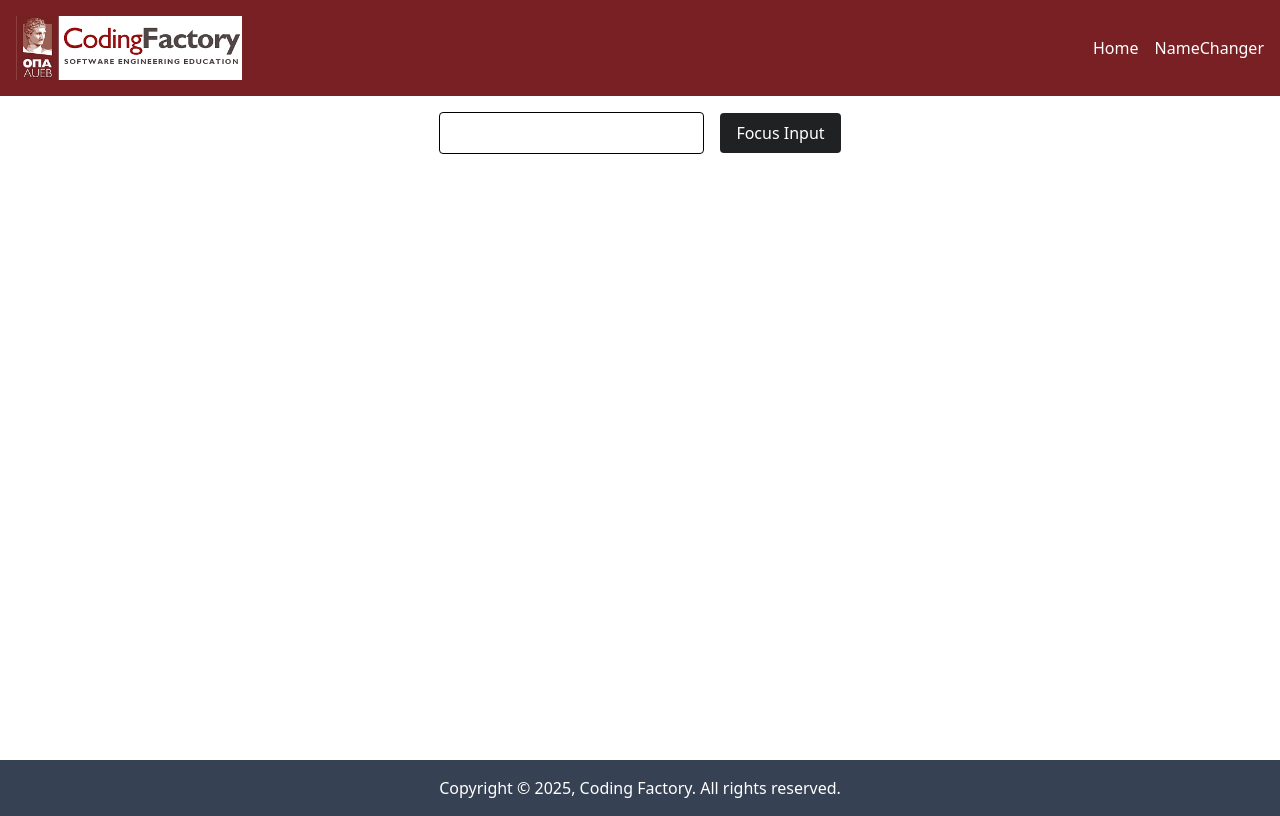
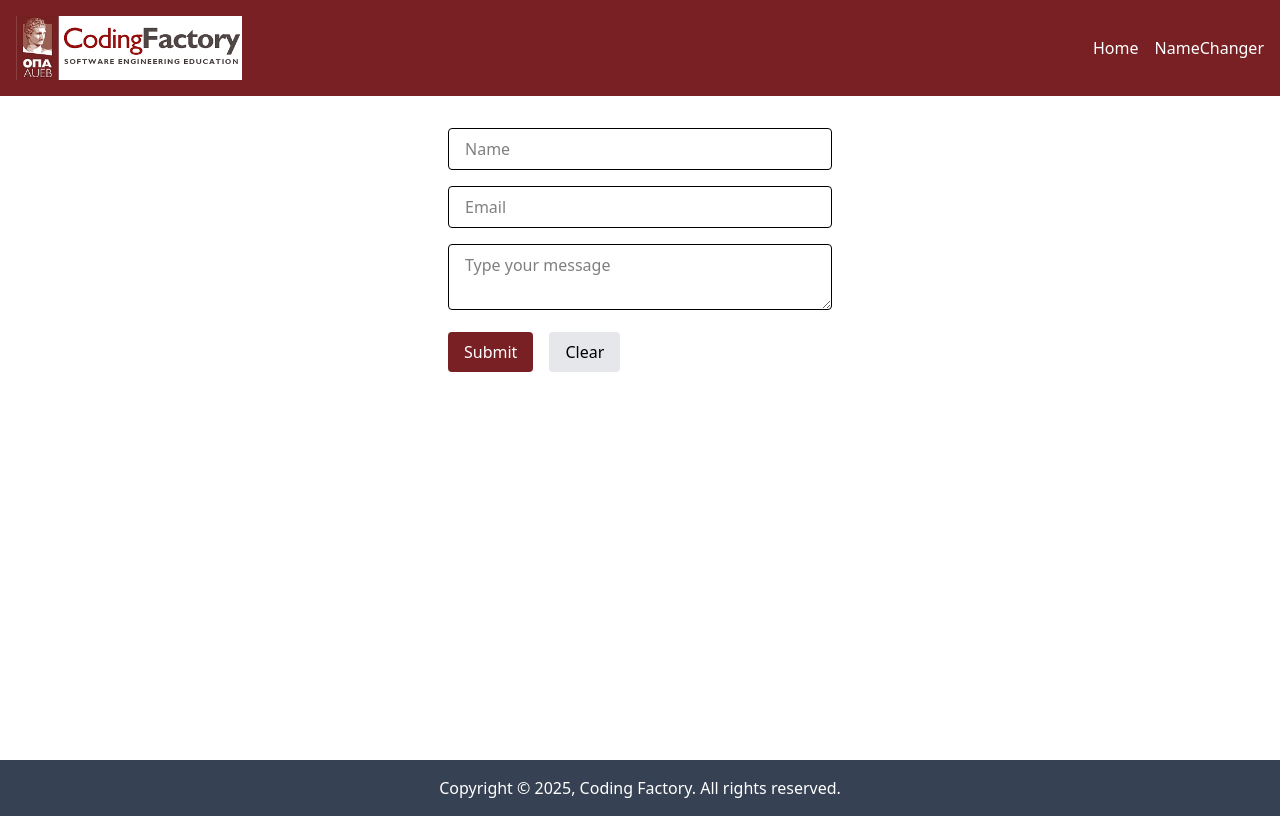
Before and after one commit to bafatosuko/cf7-components-intro, a React (Vite) app: page / in a window 1280 px wide. Built offline with nearby package versions, Linux system fonts and the light colour scheme.

Commit message:
feat : add MultiFieldForm component with html validation

```diff
--- a/src/App.tsx
+++ b/src/App.tsx
@@ -15,7 +15,7 @@
 // import NameChanger from "./components/NameChanger.tsx";
 // import OnlineStatus from "./components/OnlineStatus.tsx";
 import {BrowserRouter, Routes, Route} from "react-router";
-import HomePage from "./pages/HomePage.tsx";
+//import HomePage from "./pages/HomePage.tsx";
 import NameChangerPage from "./pages/NameChangerPage.tsx";
 import OnlineStatusPage from "./pages/OnlineStatusPage.tsx";
 import UserPage from "./pages/UserPage.tsx";
@@ -24,7 +24,9 @@
 import RouterExamplesLayout from "./components/RouterExamplesLayout.tsx";
 import AutoRedirectPage from "./pages/AutoRedirectPage.tsx";
 import NotFoundPage from "./pages/NotFoundPage.tsx";
-import FocusInput from "./components/FocusInput.tsx";
+// import FocusInput from "./components/FocusInput.tsx";
+// import UncontrolledInput from "./components/UncontrolledInput.tsx";
+import MultiFieldForm from "./components/MultiFieldForm.tsx";
 
 
 // import CounterWithMoreStates from "./components/CounterWithMoreStates.tsx";
@@ -70,14 +72,17 @@
           <Routes>
             {/*<Route path="/" element={<HomePage/>} />*/}
             <Route element={<RouterLayout/>}>
-              <Route index element={<FocusInput/>}/>
-              <Route index element={<HomePage/>} />
+              {/*<Route index element={<FocusInput/>}/>*/}
+              <Route index element={<MultiFieldForm/>}/>
+              {/*<Route index element={<UncontrolledInput/>}/>*/}
+              {/*<Route index element={<HomePage/>} />*/}
             </Route>
 
 
 
             <Route path="examples"  element={<RouterExamplesLayout/>}>
               <Route index element={<ExamplesPage/>}/>
+
               <Route path="name-changer" element={<NameChangerPage/>}/>
                <Route path="online-status" element={<OnlineStatusPage/>}/>
               <Route path="auto-redirect" element={<AutoRedirectPage/>}/>
--- /dev/null
+++ b/src/components/MultiFieldForm.tsx
@@ -0,0 +1,101 @@
+
+import {useState} from "react";
+
+type FormValues = {
+  name: string;
+  email: string;
+  message: string;
+};
+
+const initialValues = {
+  name: "",
+  email: "",
+  message: "",
+};
+
+const MultiFieldForm = () => {
+  const [values, setValues] = useState<FormValues>(initialValues);
+  const [submittedData, setSubmittedData] = useState<FormValues | null>(null);
+
+  const handleSubmit = (e: React.FormEvent) => {
+    e.preventDefault();
+    setSubmittedData(values);
+    console.log(values);
+    setValues(initialValues);
+  };
+
+  const handleChange = (e: React.ChangeEvent<HTMLInputElement | HTMLTextAreaElement>) => {
+    const {name, value} = e.target;
+    setValues (prev => ({
+      ...prev,
+      [name]: value,
+    }));
+  };
+
+  const handleClear = () => {
+    setValues(initialValues);
+    setSubmittedData(null);
+  };
+
+  return(
+    <>
+      <div className="flex max-w-sm mx-auto mt-8">
+        <form onSubmit={handleSubmit} className="space-y-4">
+          <input
+            type="text"
+            name="name"
+            value={values.name}
+            placeholder="Name"
+            onChange={handleChange}
+            className="w-full px-4 py-2 rounded border"
+            required
+          />
+          <input
+            type="email"
+            name="email"
+            value={values.email}
+            placeholder="Email"
+            onChange={handleChange}
+            className="w-full px-4 py-2 rounded border"
+            required
+          />
+          <textarea
+            name="message"
+            value={values.message}
+            placeholder="Type your message"
+            onChange={handleChange}
+            className="w-full px-4 py-2 rounded border"
+            minLength={5}
+            required
+          ></textarea>
+          <div className="flex gap-4">
+            <button
+              type="submit"
+              className="bg-cf-dark-red text-white px-4 py-2 rounded"
+            >
+              Submit
+            </button>
+            <button
+              type="button"
+              onClick={handleClear}
+              className="bg-gray-200 text-cf-gray-700 px-4 py-2 rounded">
+              Clear
+            </button>
+          </div>
+
+          { submittedData && (
+            <div className="mt-6 border-t pt-4 space-y-2">
+              <h2 className="font-semibold">Submitted Data</h2>
+              <p><strong>Name:</strong> {submittedData.name}</p>
+              <p><strong>Email:</strong> {submittedData.email}</p>
+              <p><strong>Message:</strong> {submittedData.message}</p>
+            </div>
+          )}
+
+        </form>
+      </div>
+    </>
+  )
+};
+
+export default MultiFieldForm;
```
